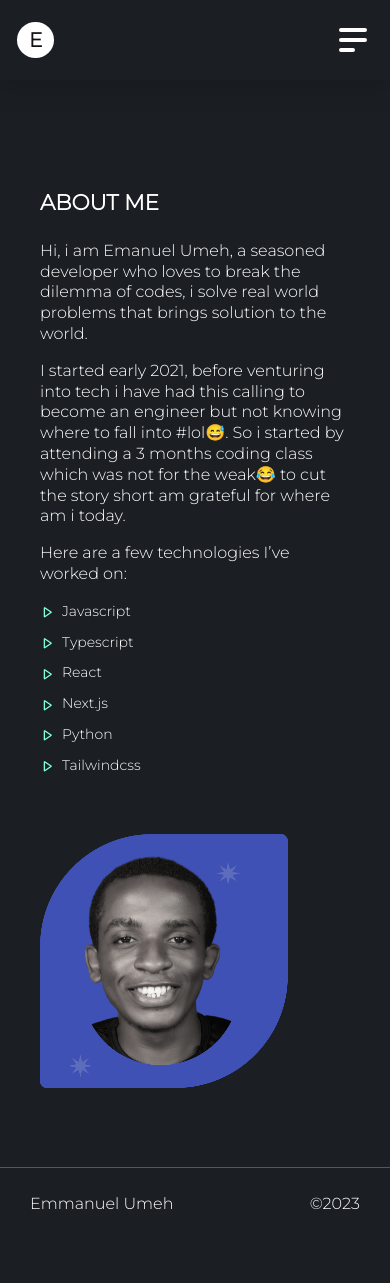
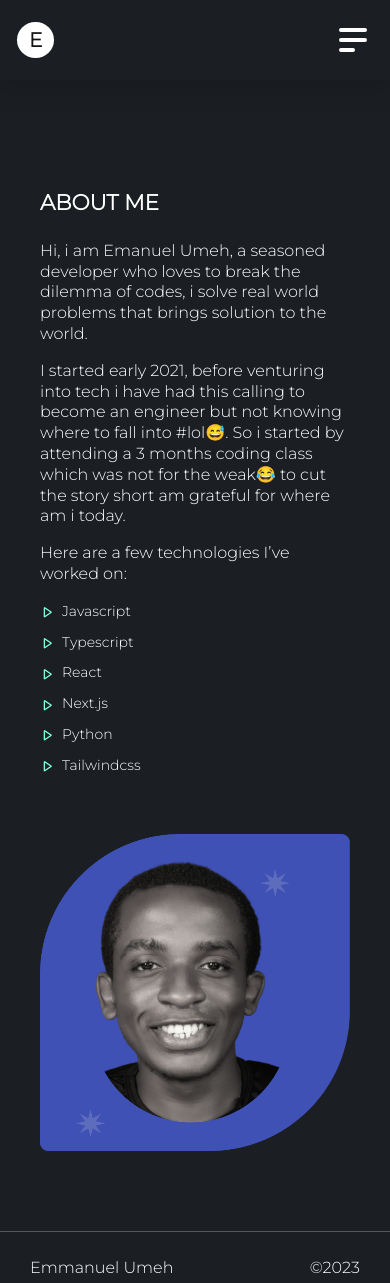
Before and after one commit to EmmaUmeh/EmmanuelUmehporfolio, a React (Create React App) app: page /about in a window 390 px wide. Before the commit the page ends 1220 px from the top, so only its background shows below. Built offline with nearby package versions, Linux system fonts and the light colour scheme.

Commit message:
update-pills

```diff
--- a/src/App.css
+++ b/src/App.css
@@ -463,7 +463,7 @@ margin-top: 6px;
   }
 
   .aboutImg{
-    width: 80%;
+    width: 100%;
 
   }
 
@@ -570,7 +570,7 @@ margin-top: 6px;
 
 
    .aboutImg{
-    width: 300vh;
+    width: 100%;
     margin-top: -150px;
    }
 
```
